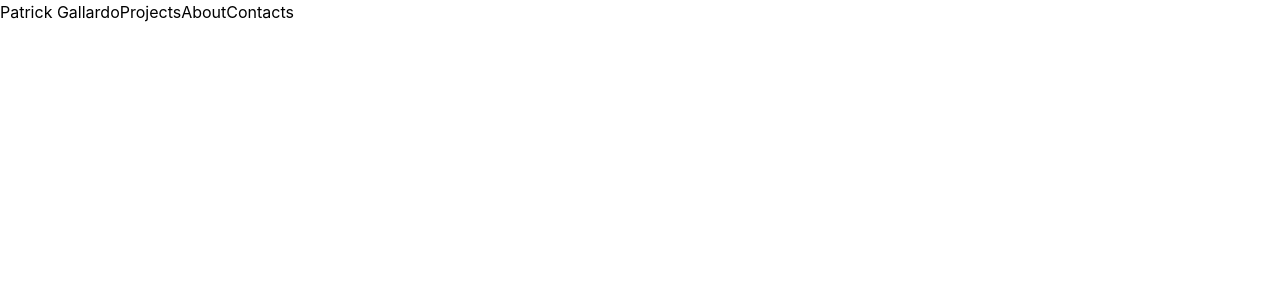
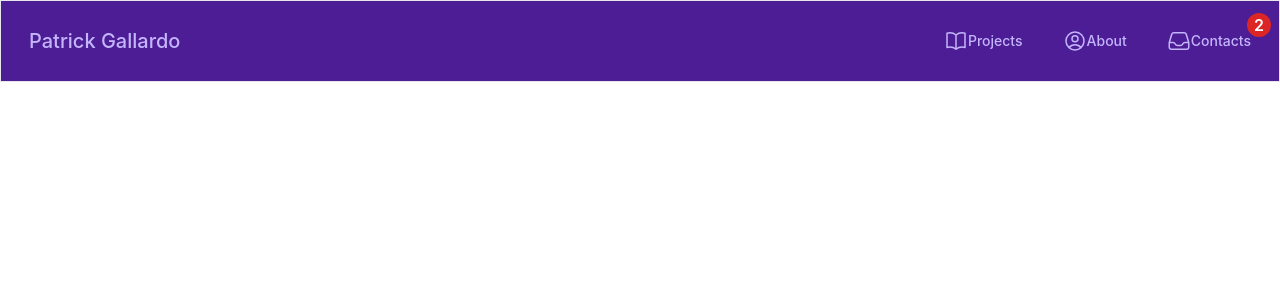
Before and after one commit to pat-gallardo/portfolio-website, a React (Create React App) app in the folder frontend/: page / in a window 1280 px wide. Shown: the top 300 px of the page. Built offline with nearby package versions, Linux system fonts and the light colour scheme.

Commit message:
Added icons for tab names

```diff
--- a/frontend/src/App.tsx
+++ b/frontend/src/App.tsx
@@ -1,5 +1,5 @@
 import Dashboard from "./components/dashboard";
-import "../src/appOutput.css"
+import "../src/App.css"
 
 const App: React.FC = () => {
   return (
--- a/frontend/src/components/navbar.tsx
+++ b/frontend/src/components/navbar.tsx
@@ -3,22 +3,40 @@ import {
   ToggleGroupItem,
 } from "../components/ui/toggle-group"
 
+import { Badge } from "../components/ui/badge"
+
+
 const Navbar = () => {
   return (
     <>
-        <ToggleGroup type="single" className="nav-group">
-         <ToggleGroupItem value="name">
-            <div>Patrick Gallardo </div>
+      <ToggleGroup type="single" className="flex
+      justify-between items-center w-full p-5 px-4 text-lg border bg-violet-900 text-violet-300">
+          <ToggleGroupItem value="name" className="mr-auto text-xl">
+          <a href="*">
+              <div>Patrick Gallardo</div>
+              </a>
           </ToggleGroupItem>
-        <ToggleGroupItem value="projects" >
+          <div className="flex space-x-4">
+              <ToggleGroupItem value="projects" className="hover:bg-violet-100 rounded hover:text-violet-900">
+                  <svg xmlns="http://www.w3.org/2000/svg" fill="none" viewBox="0 0 24 24" strokeWidth={1.5} stroke="currentColor" className="size-6">
+                    <path strokeLinecap="round" strokeLinejoin="round" d="M12 6.042A8.967 8.967 0 0 0 6 3.75c-1.052 0-2.062.18-3 .512v14.25A8.987 8.987 0 0 1 6 18c2.305 0 4.408.867 6 2.292m0-14.25a8.966 8.966 0 0 1 6-2.292c1.052 0 2.062.18 3 .512v14.25A8.987 8.987 0 0 0 18 18a8.967 8.967 0 0 0-6 2.292m0-14.25v14.25" />
+                  </svg>
                   <div>Projects</div>
               </ToggleGroupItem>
-        <ToggleGroupItem value="about">
+              <ToggleGroupItem value="about" className="hover:bg-violet-100 rounded hover:text-violet-900">
+                  <svg xmlns="http://www.w3.org/2000/svg" fill="none" viewBox="0 0 24 24" strokeWidth={1.5} stroke="currentColor" className="size-6">
+                    <path strokeLinecap="round" strokeLinejoin="round" d="M17.982 18.725A7.488 7.488 0 0 0 12 15.75a7.488 7.488 0 0 0-5.982 2.975m11.963 0a9 9 0 1 0-11.963 0m11.963 0A8.966 8.966 0 0 1 12 21a8.966 8.966 0 0 1-5.982-2.275M15 9.75a3 3 0 1 1-6 0 3 3 0 0 1 6 0Z" />
+                  </svg>
                   <div>About</div>
               </ToggleGroupItem>
-        <ToggleGroupItem value="contacts">
+              <ToggleGroupItem value="contacts" className="hover:bg-violet-100 rounded hover:text-violet-900 relative">
+                  <svg xmlns="http://www.w3.org/2000/svg" fill="none" viewBox="0 0 24 24" strokeWidth={1.5} stroke="currentColor" className="size-6">
+                    <path strokeLinecap="round" strokeLinejoin="round" d="M2.25 13.5h3.86a2.25 2.25 0 0 1 2.012 1.244l.256.512a2.25 2.25 0 0 0 2.013 1.244h3.218a2.25 2.25 0 0 0 2.013-1.244l.256-.512a2.25 2.25 0 0 1 2.013-1.244h3.859m-19.5.338V18a2.25 2.25 0 0 0 2.25 2.25h15A2.25 2.25 0 0 0 21.75 18v-4.162c0-.224-.034-.447-.1-.661L19.24 5.338a2.25 2.25 0 0 0-2.15-1.588H6.911a2.25 2.25 0 0 0-2.15 1.588L2.35 13.177a2.25 2.25 0 0 0-.1.661Z" />
+                  </svg>
                   <div>Contacts</div>
+                  <Badge variant="destructive" className="absolute -top-2 -right-2 bg-red-600 text-white text-base w-6 h-6 flex items-center justify-center rounded-full p-0 hover:bg-red-800">2</Badge>
               </ToggleGroupItem>
+          </div>
       </ToggleGroup>
     </>
   )
--- /dev/null
+++ b/frontend/src/components/ui/badge.tsx
@@ -0,0 +1,36 @@
+import * as React from "react"
+import { cva, type VariantProps } from "class-variance-authority"
+
+import { cn } from "../lib/utils"
+
+const badgeVariants = cva(
+  "inline-flex items-center rounded-full border px-2.5 py-0.5 text-xs font-semibold transition-colors focus:outline-none focus:ring-2 focus:ring-ring focus:ring-offset-2",
+  {
+    variants: {
+      variant: {
+        default:
+          "border-transparent bg-primary text-primary-foreground hover:bg-primary/80",
+        secondary:
+          "border-transparent bg-secondary text-secondary-foreground hover:bg-secondary/80",
+        destructive:
+          "border-transparent bg-destructive text-destructive-foreground hover:bg-destructive/80",
+        outline: "text-foreground",
+      },
+    },
+    defaultVariants: {
+      variant: "default",
+    },
+  }
+)
+
+export interface BadgeProps
+  extends React.HTMLAttributes<HTMLDivElement>,
+    VariantProps<typeof badgeVariants> {}
+
+function Badge({ className, variant, ...props }: BadgeProps) {
+  return (
+    <div className={cn(badgeVariants({ variant }), className)} {...props} />
+  )
+}
+
+export { Badge, badgeVariants }
--- a/frontend/tailwind.config.js
+++ b/frontend/tailwind.config.js
@@ -2,10 +2,7 @@
 module.exports = {
   darkMode: ["class"],
   content: [
-    './pages/**/*.{ts,tsx}',
-    './components/**/*.{ts,tsx}',
-    './app/**/*.{ts,tsx}',
-    './src/**/*.{ts,tsx}',
+    "./src/**/*.{js,jsx,ts,tsx}",
   ],
   prefix: "",
   theme: {
```
Lines whose indentation alone changed are shown as unchanged.
